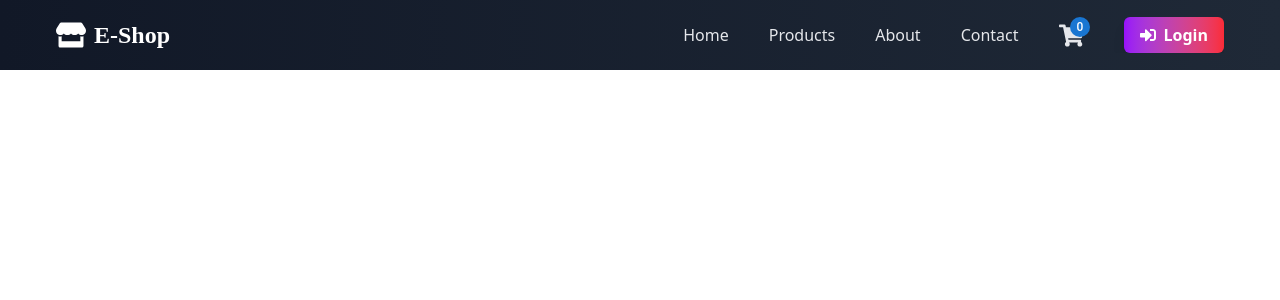
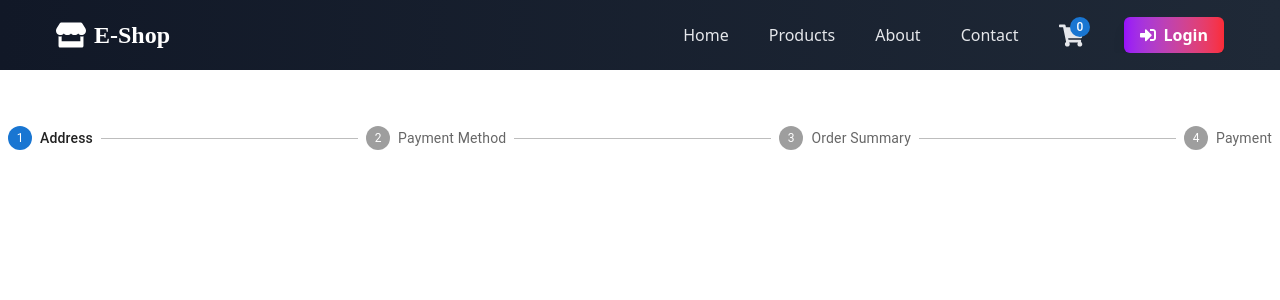
Before and after one commit to pgedlek/ECommerce-UI, a React (Vite) app: page /checkout in a window 1280 px wide. Shown: the top 300 px of the page. Built offline with nearby package versions, Linux system fonts and the light colour scheme.

Commit message:
Build checkout page backbone

```diff
--- a/src/App.jsx
+++ b/src/App.jsx
@@ -13,6 +13,7 @@ import Login from './components/auth/Login';
 import PrivateRoute from './components/shared/PrivateRoute';
 import Register from './components/auth/Register';
 import Profile from './components/profile/Profile';
+import Checkout from './components/checkout/Checkout';
 
 function App() {
   return (
@@ -25,6 +26,7 @@ function App() {
           <Route path='/about' element={<About />} />
           <Route path='/contact' element={<Contact />} />
           <Route path='/cart' element={<Cart />} />
+          <Route path='/checkout' element={<Checkout />} />
 
           <Route path="/" element={<PrivateRoute publicPage />}>
             <Route path='/login' element={<Login />} />
--- /dev/null
+++ b/src/components/checkout/Checkout.jsx
@@ -0,0 +1,26 @@
+import { Step, StepLabel, Stepper } from "@mui/material";
+import { useState } from "react";
+
+const Checkout = () => {
+  const [activeStep, setActiveStep] = useState(0);
+  const steps = [
+    "Address",
+    "Payment Method",
+    "Order Summary",
+    "Payment"
+  ];
+
+  return (
+    <div className="py-14 min-h-[calc(100vh-100px)]">
+      <Stepper activeStep={activeStep}>
+        {steps.map((label, index) => (
+          <Step key={index}>
+            <StepLabel>{label}</StepLabel>
+          </Step>
+        ))}
+      </Stepper>
+    </div>
+  );
+}
+
+export default Checkout;
```
